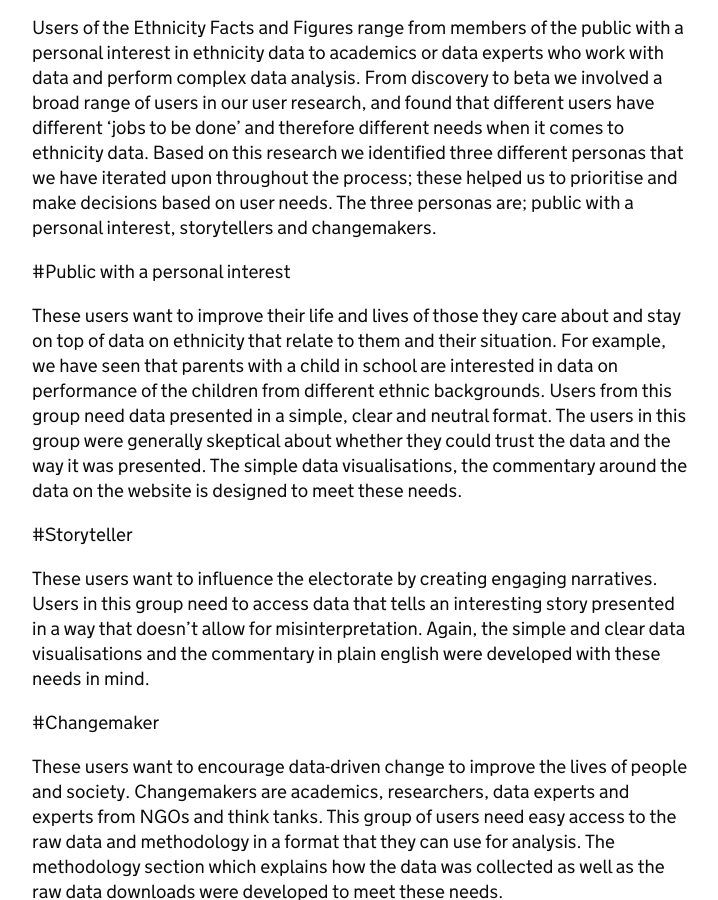
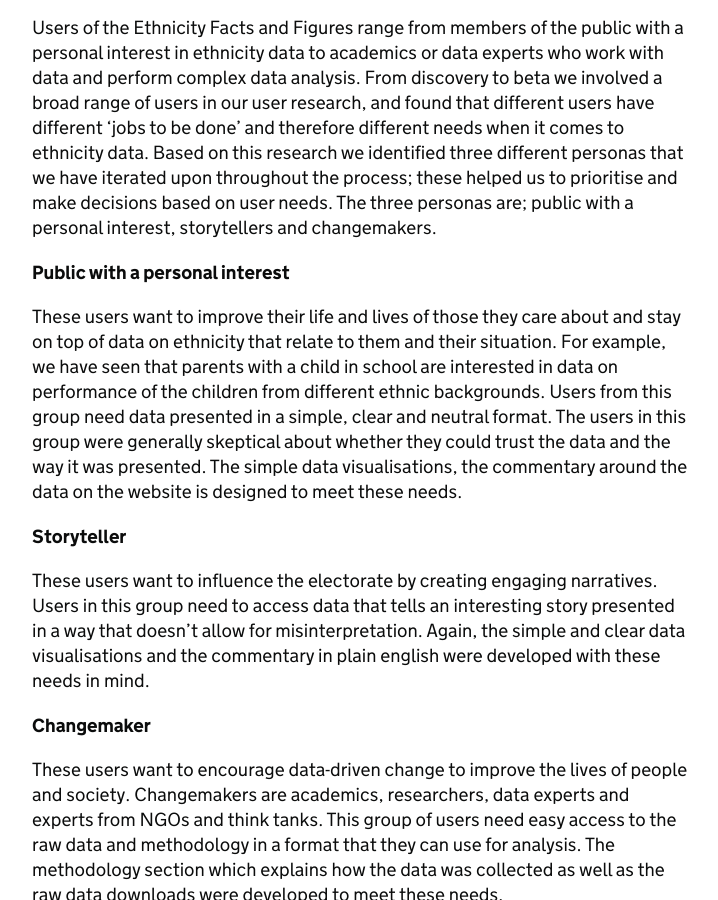
Before and after one commit to racedisparityaudit/style-guide, a Jekyll site: the page built from user-research.md, in a window 1280 px wide and 900 px high, scrolled down 430 px. Shown: the whole window, without its empty margins (128-846 px from the left). Built offline with Jekyll 4.4.1, drawn with Linux system fonts in a browser that asks for light colours.

```diff
--- a/user-research.md
+++ b/user-research.md
@@ -8,15 +8,15 @@ title: User research
 
 Users of the Ethnicity Facts and Figures range from members of the public with a personal interest in ethnicity data to academics or data experts who work with data and perform complex data analysis. From discovery to beta we involved a broad range of users in our user research, and found that different users have different ‘jobs to be done’ and therefore different needs when it comes to ethnicity data. Based on this research we identified three different personas that we have iterated upon throughout the process; these helped us to prioritise and make decisions based on user needs. The three personas are; public with a personal interest, storytellers and changemakers.
 
-#Public with a personal interest
+### Public with a personal interest
 
 These users want to improve their life and lives of those they care about and stay on top of data on ethnicity that relate to them and their situation. For example, we have seen that parents with a child in school are interested in data on performance of the children from different ethnic backgrounds. Users from this group need data presented in a simple, clear and neutral format. The users in this group were generally skeptical about whether they could trust the data and the way it was presented. The simple data visualisations, the commentary around the data on the website is designed to meet these needs.
 
-#Storyteller
+### Storyteller
 
 These users want to influence the electorate by creating engaging narratives. Users in this group need to access data that tells an interesting story presented in a way that doesn’t allow for misinterpretation. Again, the simple and clear data visualisations and the commentary in plain english were developed with these needs in mind.
 
-#Changemaker
+### Changemaker
 
 These users want to encourage data-driven change to improve the lives of people and society. Changemakers are academics, researchers, data experts and experts from NGOs and think tanks. This group of users need easy access to the raw data and methodology in a format that they can use for analysis. The methodology section which explains  how the data was collected as well as the raw data downloads were developed to meet these needs.
 
```
